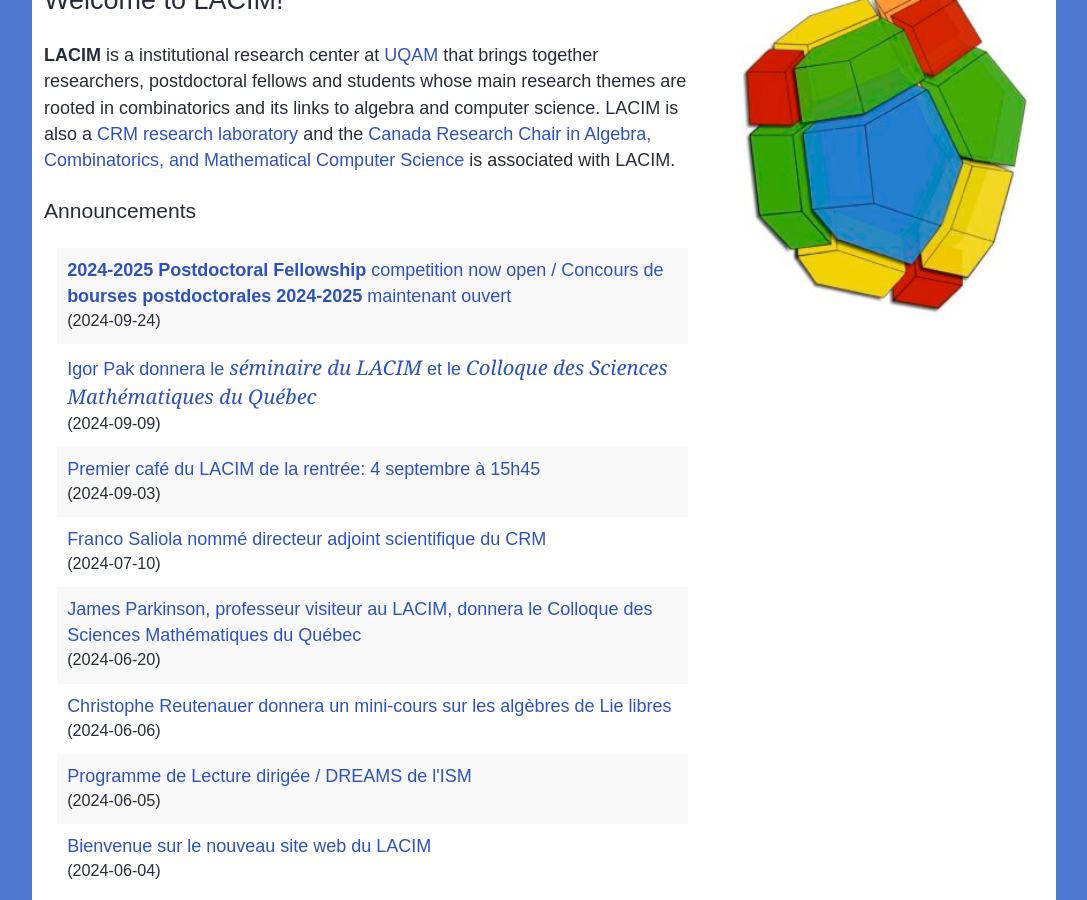
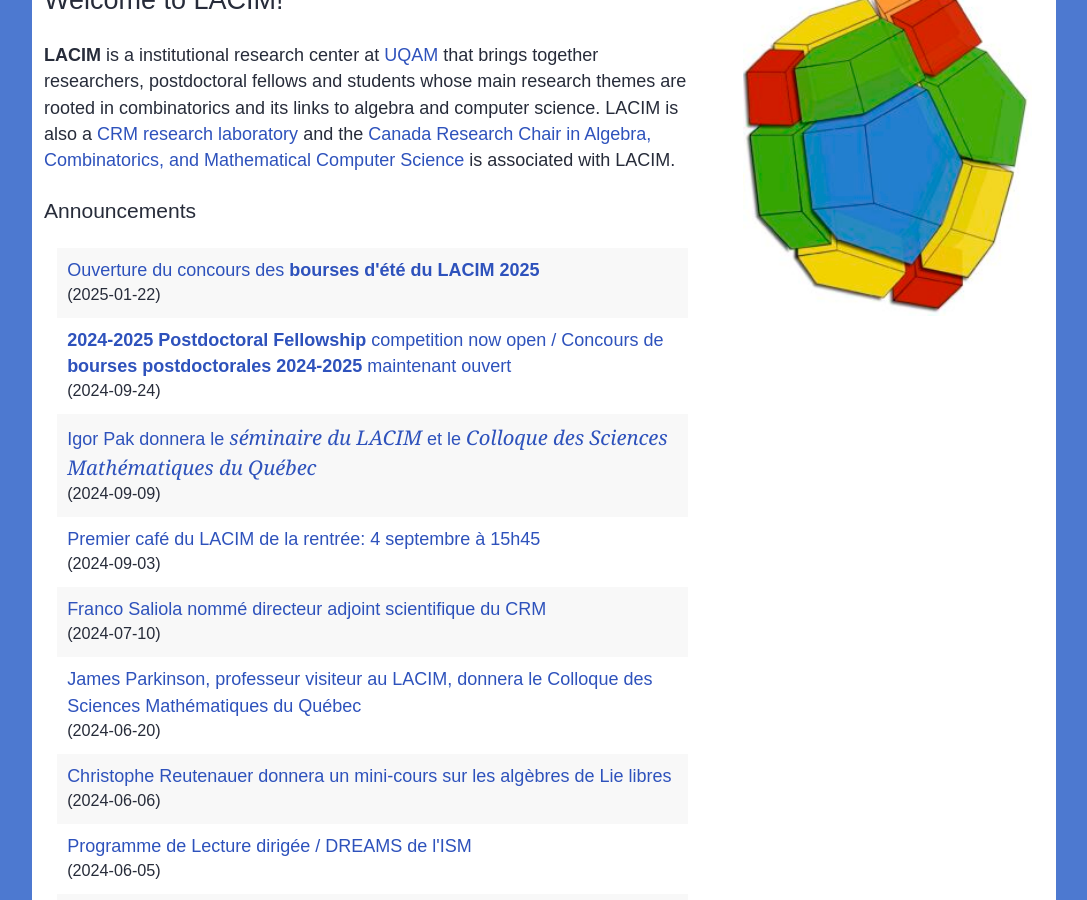
Before and after one commit to lacim-uqam/lacim-uqam.github.io, a Jekyll site: the page built from en/index.md, in a window 1280 px wide and 900 px high, scrolled down 541 px. Shown: the whole window, without its empty margins (96-1183 px from the left). Built offline with Jekyll 4.4.1, drawn with Linux system fonts in a browser that asks for light colours; our own code applies the rules of GitHub Pages for plain Markdown files; some of the changed lines change nothing that is shown.

Commit message:
ajouter bourses d'ete aux annonces

```diff
--- /dev/null
+++ b/_posts/2025-01-22-concours-bourses-d-ete.md
@@ -0,0 +1,15 @@
+---
+title: Ouverture du concours des <b>bourses d'été du LACIM 2025</b>
+date: 2025-01-22
+sidebar: true
+---
+
+## Bourses d'initiation à la recherche 2025
+
+Les stages d'initiation à la recherche du LACIM de premier cycle ont pour but
+de stimuler l'intérêt des étudiants pour la recherche en leur fournissant
+l'occasion d'acquérir de l'expérience dans un laboratoire universitaire et de
+les encourager à entreprendre des études supérieures.
+
+Pour tous les détails, consultez [le site web consacré au programme de
+bourses](/fr/bourses_d_ete/).
```
Also changed, not shown: fr/bourses_d_ete/index.md (+0 -1 lines).
